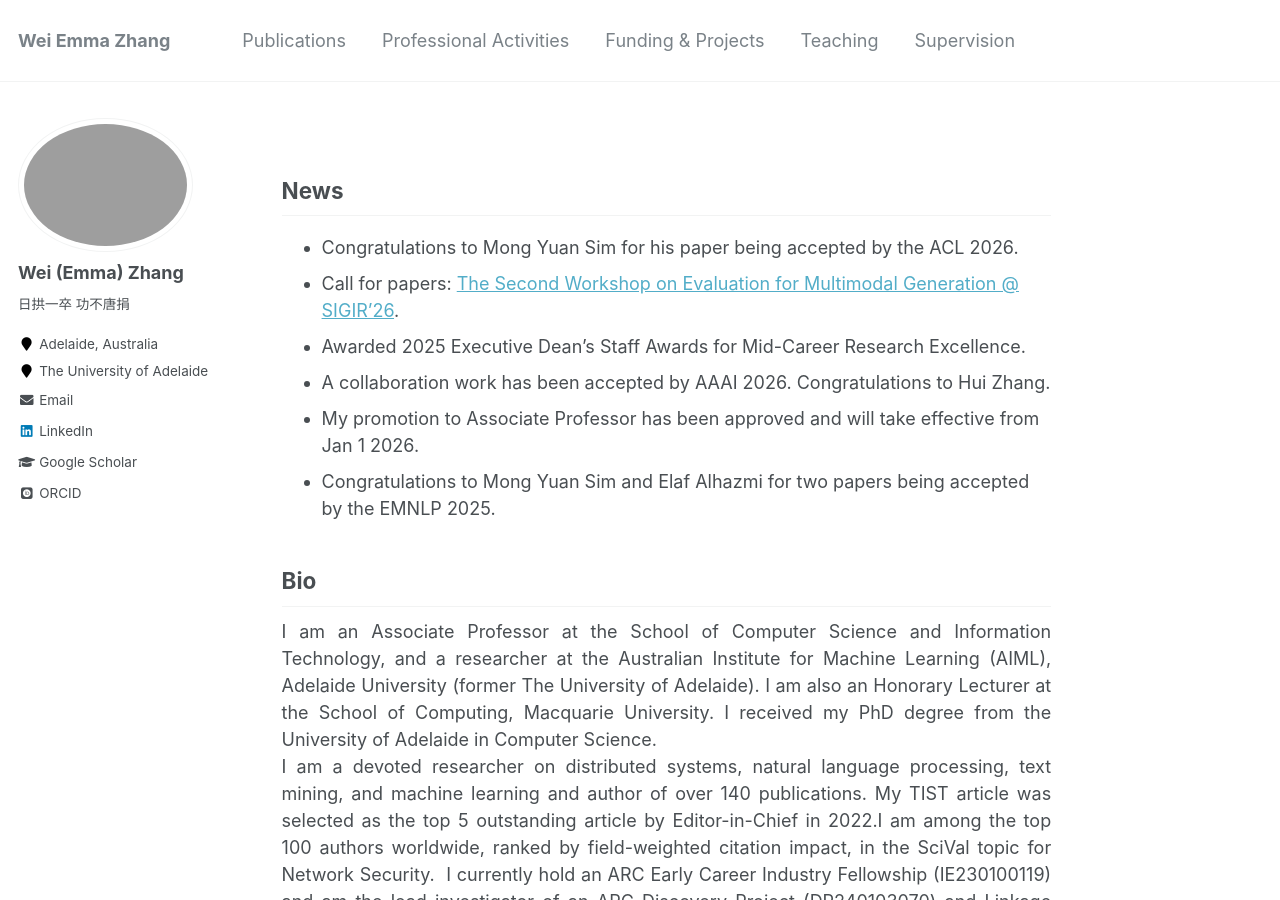
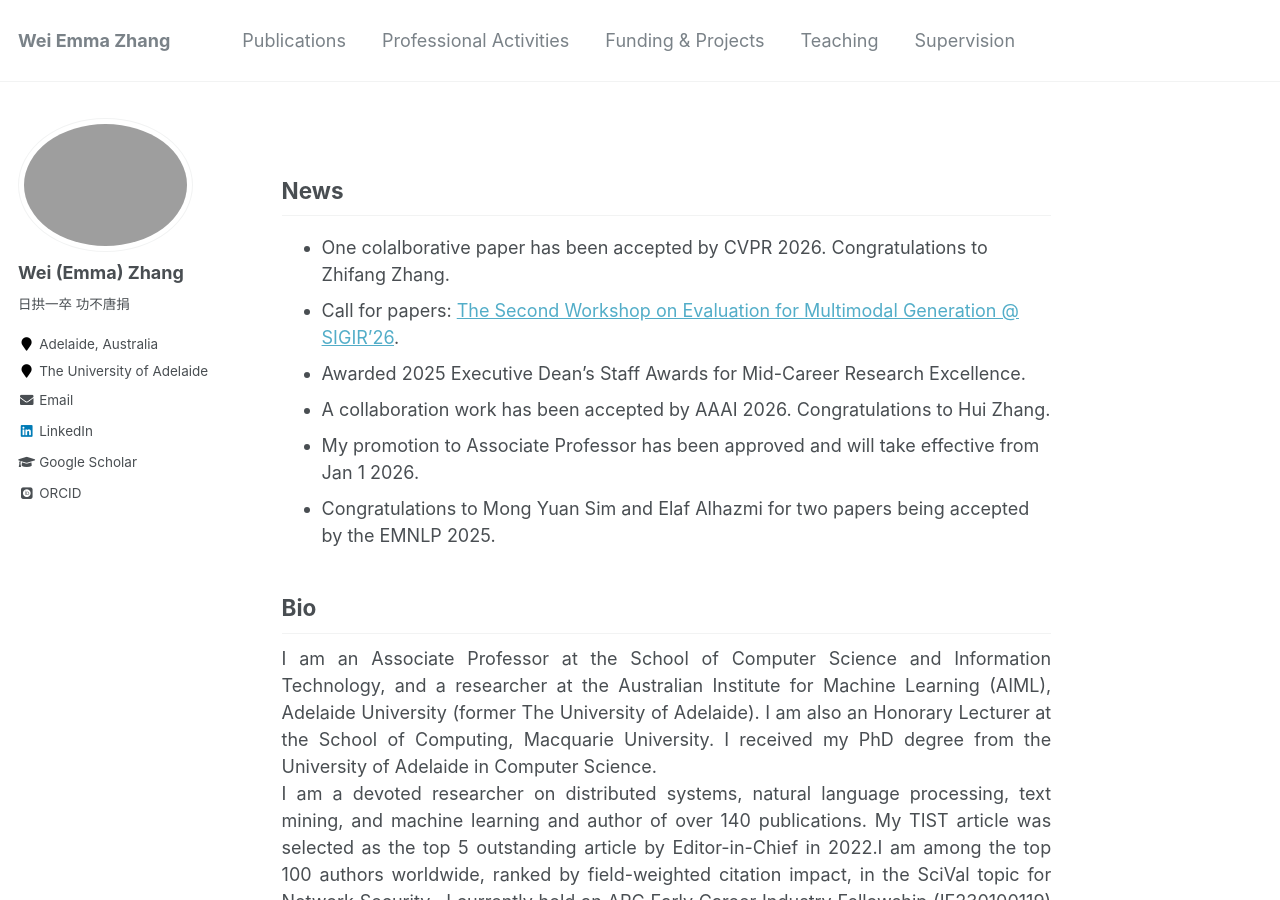
Before and after one commit to weiezhang/weiezhang.github.io, a Jekyll site: the page built from _pages/about.md, in a window 1280 px wide and 900 px high. Built offline with Jekyll 4.4.1, drawn with Linux system fonts in a browser that asks for light colours; some web fonts are replaced.

Commit message:
Update about.md

```diff
--- a/_pages/about.md
+++ b/_pages/about.md
@@ -9,7 +9,7 @@ redirect_from:
 ---
 
 ## News
-* Congratulations to Mong Yuan Sim for his paper being accepted by the ACL 2026.
+* One colalborative paper has been accepted by CVPR 2026. Congratulations to Zhifang Zhang.
 * Call for papers: [The Second Workshop on Evaluation for Multimodal Generation @ SIGIR'26](https://evalmg.github.io/).
 * Awarded 2025 Executive Dean's Staff Awards for Mid-Career Research Excellence.
 * A collaboration work has been accepted by AAAI 2026. Congratulations to Hui Zhang.
```
